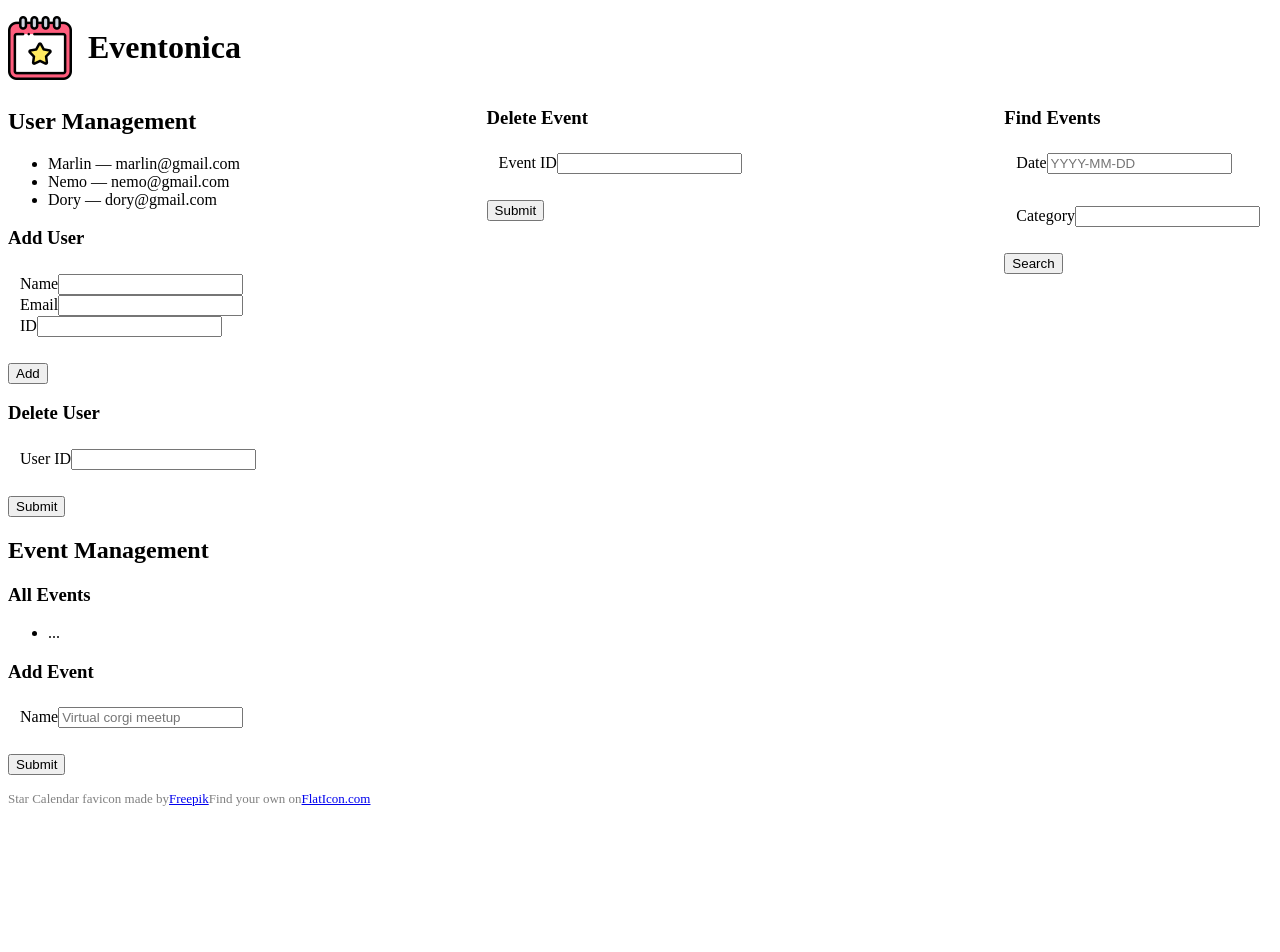
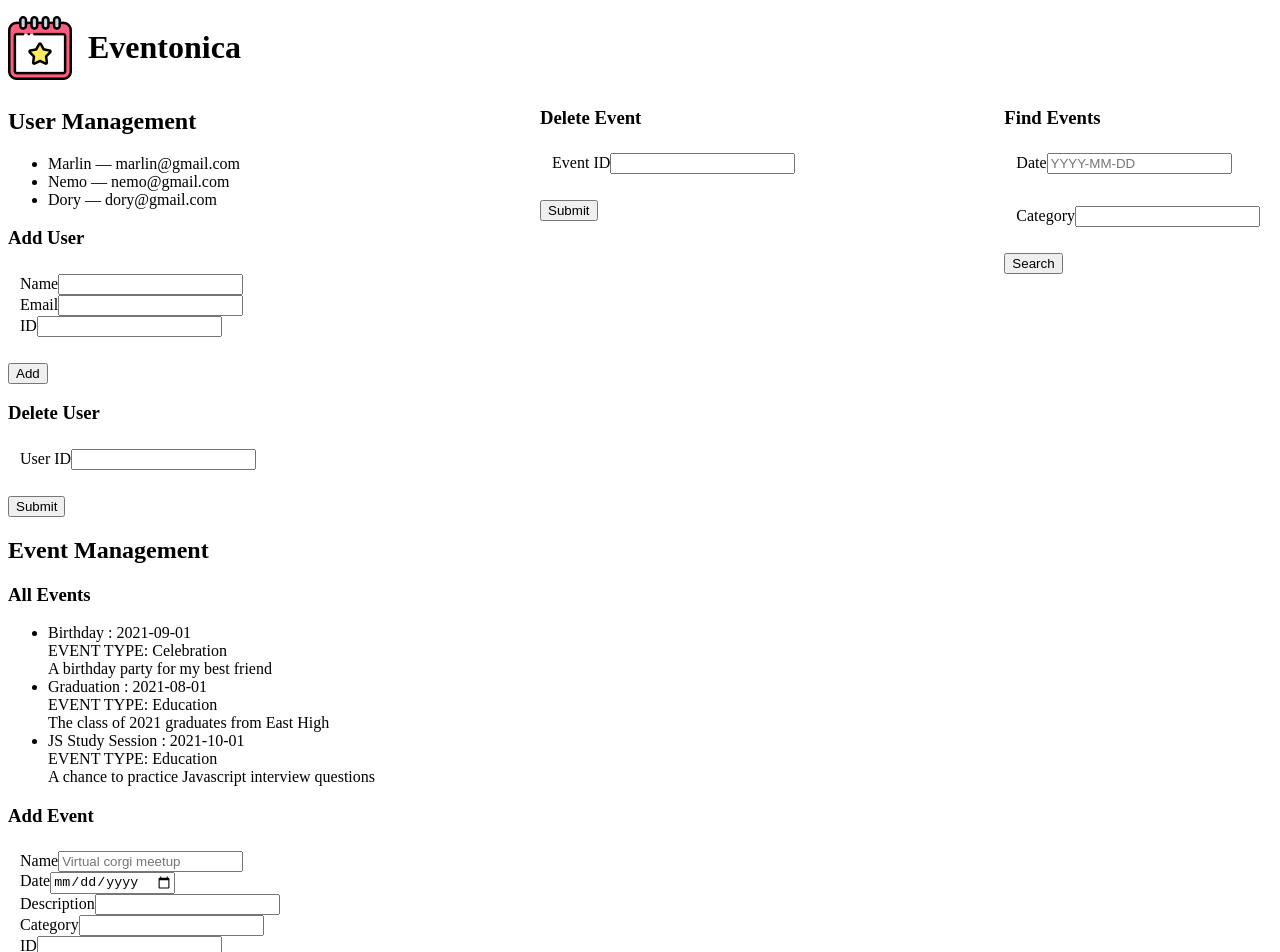
Before and after one commit to MTTParry/TT-Assigns, a React (Create React App) app in the folder w9/Eventonica/client/: page / in a window 1280 px wide. Shown: the top 952 px of the page. Before the commit the page ends 815 px from the top, so only its background shows below. Built offline with nearby package versions, Linux system fonts and the light colour scheme.

Commit message:
Clean up, List Events, started Add Events

```diff
--- a/w9/Eventonica/client/src/App.js
+++ b/w9/Eventonica/client/src/App.js
@@ -1,7 +1,8 @@
 import calendar from "./calendar.png";
 import "./App.css";
-import Users from "./components/Users";
+import Users from "./components/Users/Users";
 import Footer from "./components/Footer";
+import Events from "./components/Events/Events";
 
 function App() {
 
@@ -22,30 +23,8 @@ function App() {
 
           </section>
 
-          <section className="event-management">
-            <h2>Event Management</h2>
-            <div>
-              <h3>All Events</h3>
-              <ul id="events-list">
-                {/* Display all Events here */}
-                <li>...</li>
-              </ul>
+          <Events />
 
-              <h3>Add Event</h3>
-              <form id="add-event" action="#">
-                <fieldset>
-                  <label>Name</label>
-                  <input
-                    type="text"
-                    id="add-event-name"
-                    placeholder="Virtual corgi meetup"
-                  />
-                </fieldset>
-                {/* Add more form fields here */}
-                <input type="submit" />
-              </form>
-            </div>
-          </section>
         </div>
 
         <div>
--- /dev/null
+++ b/w9/Eventonica/client/src/components/Events/Events.jsx
@@ -0,0 +1,137 @@
+import { useState } from "react";
+
+const Events = () => {
+    const event1 = {
+        id: "1",
+        name: "Birthday",
+        date: "2021-09-01",
+        description: "A birthday party for my best friend",
+        category: "Celebration",
+    };
+
+    const event2 = {
+        id: "2",
+        name: "Graduation",
+        date: "2021-08-01",
+        description: "The class of 2021 graduates from East High",
+        category: "Education",
+    };
+
+    const event3 = {
+        id: "3",
+        name: "JS Study Session",
+        date: "2021-10-01",
+        description: "A chance to practice Javascript interview questions",
+        category: "Education",
+    };
+
+    // Events
+    const [events, setEvents] = useState([event1, event2, event3]);
+
+    // For Adding Events
+    const [eventName, setEventName] = useState('');
+    const [eventId, setEventId] = useState('');
+    const [eventDate, setEventDate] = useState('');
+    const [eventDescription, setEventDescription] = useState('');
+    const [eventCategory, setEventCategory] = useState('');
+
+    // Listing Events
+    const listEvents = events.map((event, index) =>
+        <li key={index}>
+            {event.name} : {event.date}
+            <br/>
+            EVENT TYPE: {event.category}
+            <br/>
+            {event.description}
+            <br/>
+        </li>
+    )
+
+    // New Events
+    const handleAddEvents = (e) => {
+        e.preventDefault();
+        const newEvent = { eventId, eventName, eventDate, eventDescription, eventCategory };
+
+        setEvents([...events, newEvent]);
+        setEventName('');
+        setEventId('');
+        setEventDate('');
+        setEventDescription('');
+        setEventCategory('');
+    };
+
+
+
+    return (
+        <section className="event-management">
+            <h2>Event Management</h2>
+            <div>
+              <h3>All Events</h3>
+              <ul id="events-list">
+                {listEvents}
+              </ul>
+
+              <h3>Add Event</h3>
+              <form
+                id="add-event"
+                action="#"
+                onSubmit={handleAddEvents}>
+                <fieldset>
+                    <label>Name</label>
+                    <input
+                    type="text"
+                    id="add-event-name"
+                    placeholder="Virtual corgi meetup"
+                    value={eventName}
+                    onChange={(e) => setEventName(e.target.value)}
+                    />
+                    <br/>
+
+                    <label>Date</label>
+                    <input
+                        type="date"
+                        id="add-event-date"
+                        placeholder="2021-12-31"
+                        value={eventDate}
+                        onChange={(e) => setEventDate(e.target.value)}
+                    />
+                    <br/>
+
+                    <label>Description</label>
+                    <input
+                        type="text"
+                        id="add-event-description"
+                        placeholder=""
+                        value={eventDescription}
+                        onChange={(e) => setEventDescription(e.target.value)}
+                    />
+                    <br/>
+
+                    <label>Category</label>
+                    <input
+                        type="text"
+                        id="add-event-category"
+                        value={eventCategory}
+                        onChange={(e) => setEventCategory(e.target.value)}
+                    />
+                    <br/>
+
+                    <label>ID</label>
+                    <input
+                        type="number"
+                        min="1"
+                        id="add-event-id"
+                        value={eventId}
+                        onChange={(e) => setEventId(e.target.value)}
+                    />
+
+                </fieldset>
+                {/* Add more form fields here */}
+                <input type="submit" />
+              </form>
+            </div>
+          </section>
+    )
+};
+
+export default Events;
--- a/w9/Eventonica/client/src/components/Users.jsx
+++ b/w9/Eventonica/client/src/components/Users/Users.jsx
@@ -34,6 +34,7 @@ const Users = () => {
         setName("");
         setEmail("");
         setId("");
+        console.log(users);
     };
 
     // Delete User
```
Also changed, not shown: w9/Eventonica/client/src/components/Users/DeleteUser.jsx (renamed from w9/Eventonica/client/src/components/DeleteUser.jsx).
